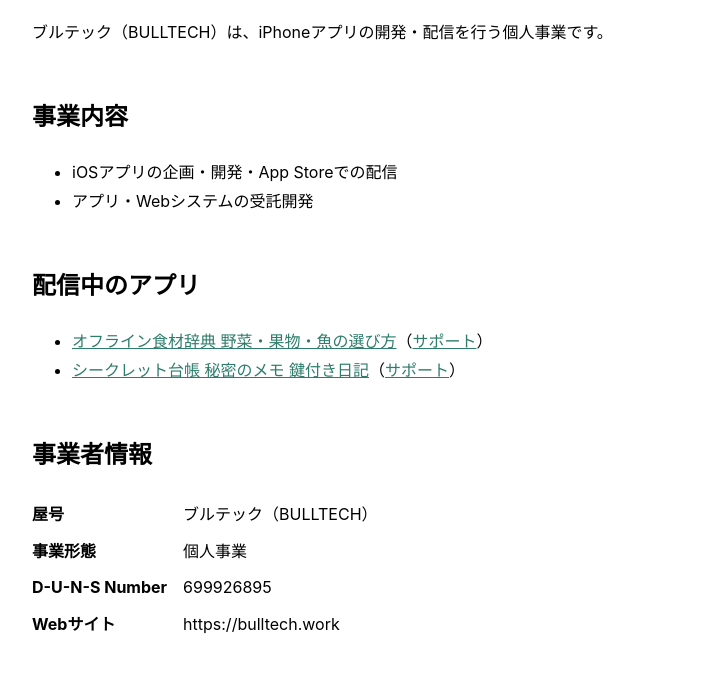
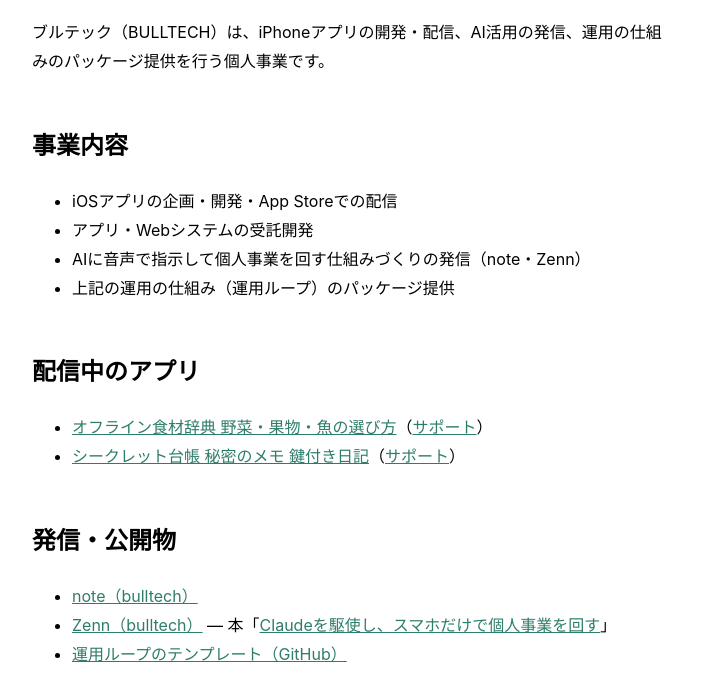
Before and after one commit to 15hoursweek/bulltech-site, a plain HTML site: page index.html in a window 1280 px wide. Shown: the part 116-800 px from the top of the page, without its empty margins (288-991 px from the left). Drawn offline with Linux system fonts and the light colour scheme.

Commit message:
事業内容に発信・パッケージ事業と公開物リンクを追加

```diff
--- a/index.html
+++ b/index.html
@@ -4,7 +4,7 @@
 <meta charset="UTF-8">
 <meta name="viewport" content="width=device-width, initial-scale=1.0">
 <title>ブルテック</title>
-<meta name="description" content="ブルテックは、iPhoneアプリの開発・配信を行う個人事業です。">
+<meta name="description" content="ブルテックは、iPhoneアプリの開発・配信、AI活用の発信、運用の仕組みのパッケージ提供を行う個人事業です。">
 <style>
   :root { color-scheme: light dark; }
   body { font-family: -apple-system, BlinkMacSystemFont, "Hiragino Sans", sans-serif; max-width: 640px; margin: 0 auto; padding: 24px 16px; line-height: 1.8; }
@@ -18,18 +18,27 @@
 </head>
 <body>
 <h1>ブルテック</h1>
-<p>ブルテック（BULLTECH）は、iPhoneアプリの開発・配信を行う個人事業です。</p>
+<p>ブルテック（BULLTECH）は、iPhoneアプリの開発・配信、AI活用の発信、運用の仕組みのパッケージ提供を行う個人事業です。</p>
 
 <h2>事業内容</h2>
 <ul>
   <li>iOSアプリの企画・開発・App Storeでの配信</li>
   <li>アプリ・Webシステムの受託開発</li>
+  <li>AIに音声で指示して個人事業を回す仕組みづくりの発信（note・Zenn）</li>
+  <li>上記の運用の仕組み（運用ループ）のパッケージ提供</li>
 </ul>
 
 <h2>配信中のアプリ</h2>
 <ul>
   <li><a href="https://apps.apple.com/jp/app/id6796736903">オフライン食材辞典 野菜・果物・魚の選び方</a>（<a href="https://a0ki-github.github.io/offline-food-dictionary-support/">サポート</a>）</li>
   <li><a href="https://apps.apple.com/jp/app/id6799800285">シークレット台帳 秘密のメモ 鍵付き日記</a>（<a href="https://a0ki-github.github.io/nandemo-daicho-support/">サポート</a>）</li>
+</ul>
+
+<h2>発信・公開物</h2>
+<ul>
+  <li><a href="https://note.com/bull_tech">note（bulltech）</a></li>
+  <li><a href="https://zenn.dev/bulltech">Zenn（bulltech）</a> — 本「<a href="https://zenn.dev/bulltech/books/run-business-by-smartphone">Claudeを駆使し、スマホだけで個人事業を回す</a>」</li>
+  <li><a href="https://github.com/15hoursweek/call-driven-company">運用ループのテンプレート（GitHub）</a></li>
 </ul>
 
 <h2>事業者情報</h2>
```
